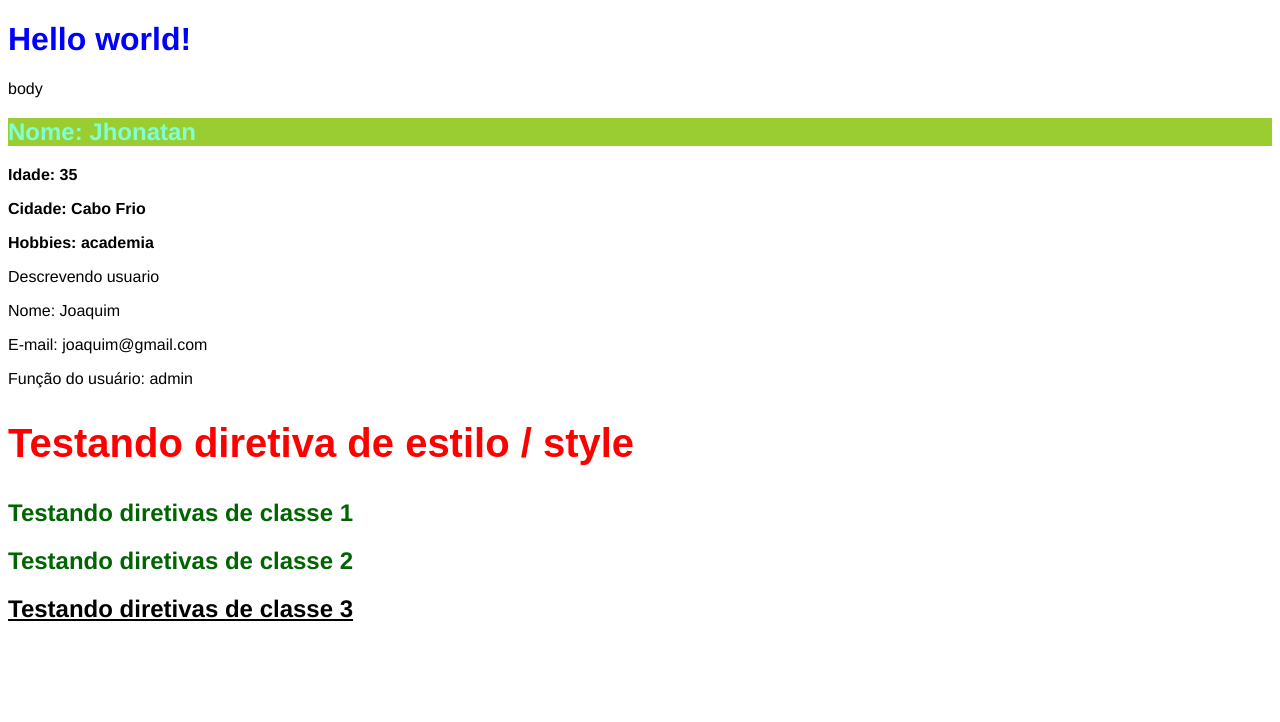
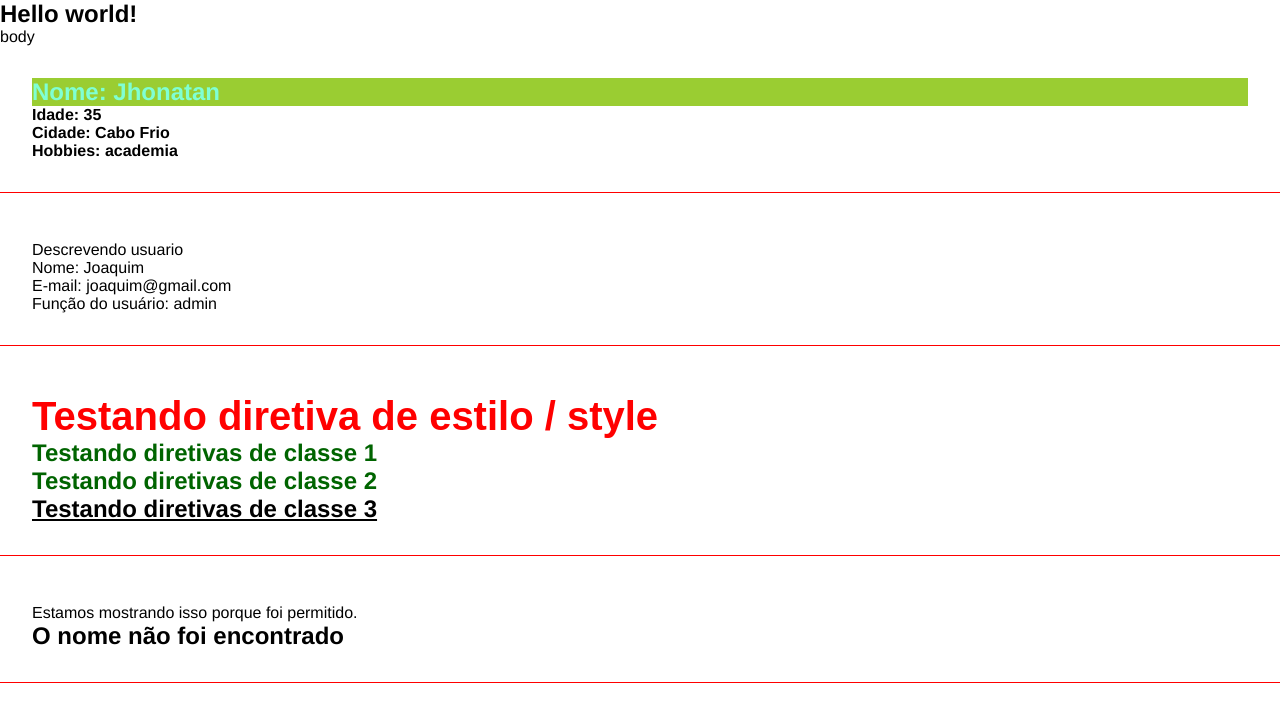
Before and after one commit to JhonatanLira/Curso-Angular-13, an Angular app: page / in a window 1280 px wide. Shown: the top 722 px of the page. Built offline with nearby package versions, Linux system fonts and the light colour scheme.

Commit message:
Renderização condicional

```diff
--- a/src/app/app.component.html
+++ b/src/app/app.component.html
@@ -1,5 +1,6 @@
-<h1>Hello world!</h1>
+<h2>Hello world!</h2>
 <p>body</p>
 <app-first-component></app-first-component>
 <app-parent-data [name]="userName" [userData]="userData"></app-parent-data>
 <app-directives></app-directives>
+<app-if-render></app-if-render>
--- a/src/app/app.module.ts
+++ b/src/app/app.module.ts
@@ -6,13 +6,15 @@
 import { FirstComponentComponent } from './components/first-component/first-component.component';
 import { ParentDataComponent } from './component/parent-data/parent-data.component';
 import { DirectivesComponent } from './components/directives/directives.component';
+import { IfRenderComponent } from './components/if-render/if-render.component';
 
 @NgModule({
   declarations: [
     AppComponent,
     FirstComponentComponent,
     ParentDataComponent,
-    DirectivesComponent
+    DirectivesComponent,
+    IfRenderComponent
   ],
   imports: [
     BrowserModule,
--- a/src/app/component/parent-data/parent-data.component.html
+++ b/src/app/component/parent-data/parent-data.component.html
@@ -1,4 +1,6 @@
+<div class="class">
 <p>Descrevendo usuario</p>
 <p>Nome: {{name}}</p>
 <p>E-mail: {{userData.email}}</p>
 <p>Função do usuário: {{userData.role}}</p>
+</div>
--- a/src/app/components/directives/directives.component.html
+++ b/src/app/components/directives/directives.component.html
@@ -1,5 +1,8 @@
-<h2 [ngStyle]="{'font-size':size+'px', 'font-family':font, color: color}">Testando diretiva de estilo / style</h2>
 
-<h2 [ngClass]=classes>Testando diretivas de classe 1</h2>
-<h2 [ngClass]=classes>Testando diretivas de classe 2</h2>
-<h2 [ngClass]=underline>Testando diretivas de classe 3</h2>
+<div class="class">
+  <h2 [ngStyle]="{'font-size':size+'px', 'font-family':font, color: color}">Testando diretiva de estilo / style</h2>
+
+  <h2 [ngClass]=classes>Testando diretivas de classe 1</h2>
+  <h2 [ngClass]=classes>Testando diretivas de classe 2</h2>
+  <h2 [ngClass]=underline>Testando diretivas de classe 3</h2>
+</div>
--- a/src/app/components/first-component/first-component.component.html
+++ b/src/app/components/first-component/first-component.component.html
@@ -1,4 +1,6 @@
+<div class="class">
 <h2>Nome: {{ name}}</h2>
 <p>Idade: {{idade}}</p>
 <p>Cidade: {{cidade}}</p>
 <p>Hobbies: {{hobbies[2]}}</p>
+</div>
--- /dev/null
+++ b/src/app/components/if-render/if-render.component.html
@@ -0,0 +1,8 @@
+<div class="class">
+  <div *ngIf="canShow">Estamos mostrando isso porque foi permitido.</div>
+  <h2 *ngIf="name === 'Matheus'; else nameNotFound">O nome é Matheus</h2>
+  <ng-template #nameNotFound>
+    <h2>O nome não foi encontrado</h2>
+  </ng-template>
+
+</div>
--- /dev/null
+++ b/src/app/components/if-render/if-render.component.ts
@@ -0,0 +1,13 @@
+import { Component } from '@angular/core';
+
+@Component({
+  selector: 'app-if-render',
+  templateUrl: './if-render.component.html',
+  styleUrls: ['./if-render.component.css']
+})
+export class IfRenderComponent {
+
+  canShow : boolean = true;
+  name = "Tiago";
+
+}
--- a/src/styles.css
+++ b/src/styles.css
@@ -1 +1,19 @@
-/* You can add global styles to this file, and also import other style files */
+*{
+  margin: 0;
+  padding: 0;
+  font-family: Helvetica;
+}
+
+a{
+  color: orange;
+}
+
+body{
+  padding-bottom: 500px;
+}
+
+.class{
+  border-bottom: 1px solid red;
+  padding: 2em;
+  margin-bottom: 1em;
+}
```
Also changed, not shown: src/app/components/if-render/if-render.component.css (added), 2 other files (tests, documents, lock files or other folders).
